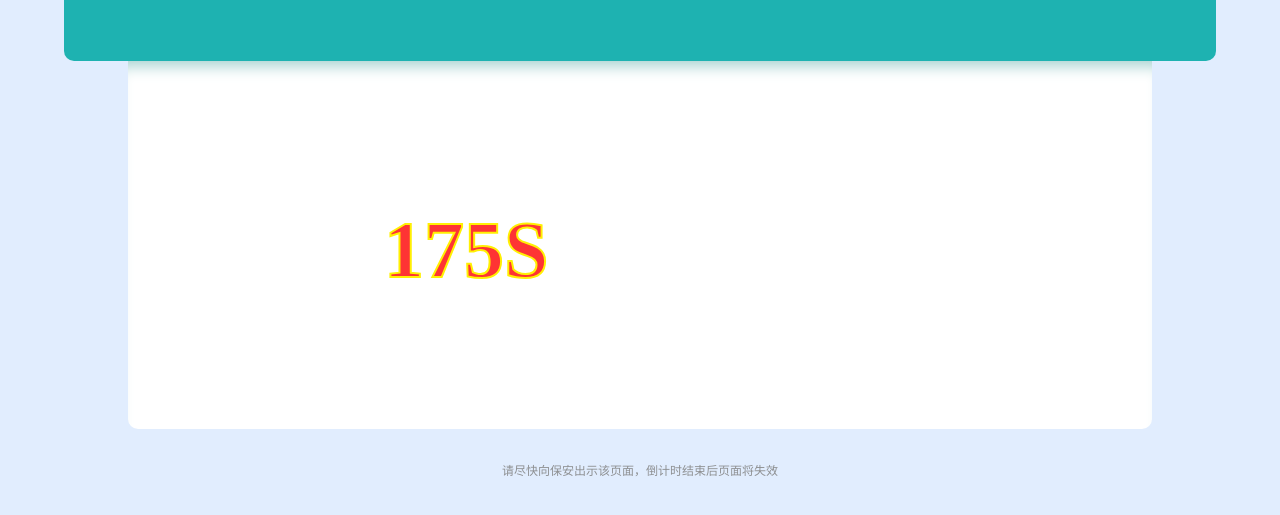
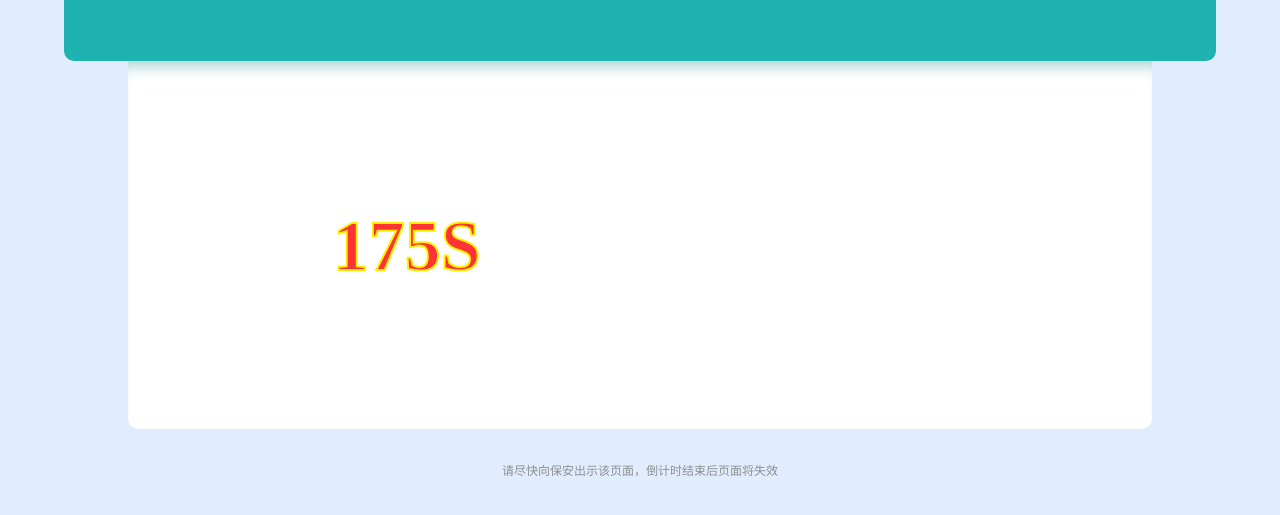
Before and after one commit to aaabbbcfd/zyt, a plain HTML site: page after.html in a window 1280 px wide. Shown: the part 259-774 px from the top of the page. Drawn offline with Linux system fonts and the light colour scheme; no server answers.

Commit message:
Update after.html

```diff
--- a/after.html
+++ b/after.html
@@ -50,8 +50,8 @@
 			}
             #qr{
                 position: relative;
-                left: 9vw;
-                top: 7.5vh;
+                left: 4vw;
+                top: 4.5vh;
             }
 
 			#time{
@@ -61,11 +61,11 @@
 			#timer{
 				font-weight: 900;
 				color:#fe3434;
-				font-size: 5em;
+				font-size: 4.5em;
 				position: absolute;
 				z-index: 10;
 				padding-top: 18vh;
-				padding-left: 20%;
+				padding-left: 16%;
 
 				-webkit-text-stroke: #fff003 2px;
 			}
```
